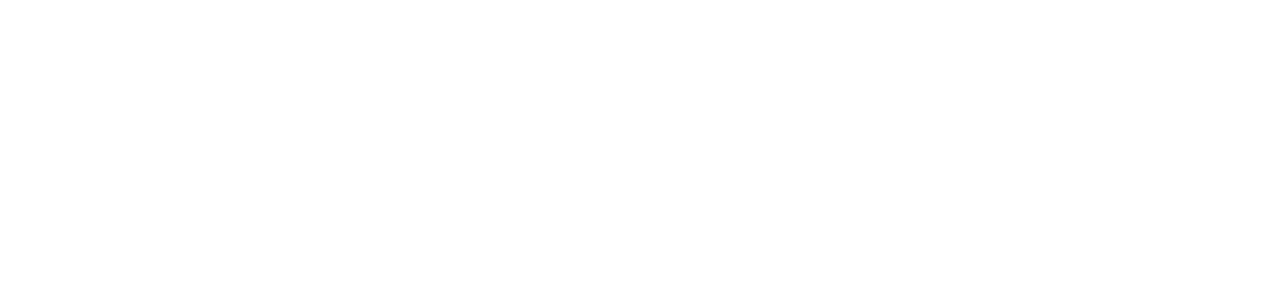
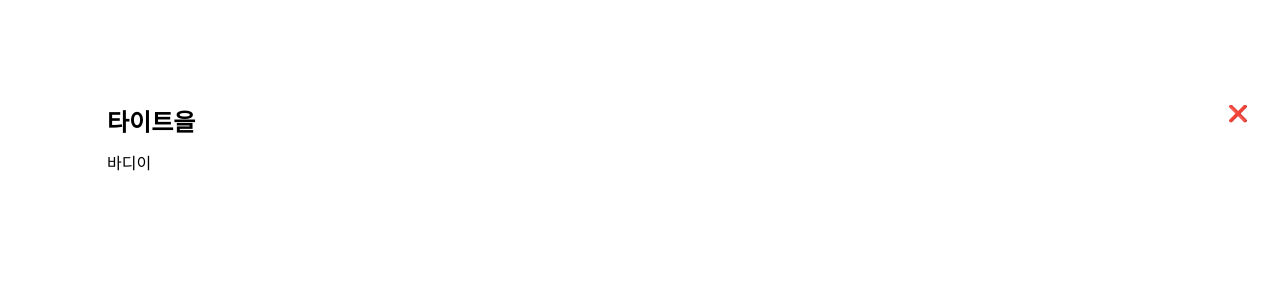
Before and after one commit to read0more/free-note, a React (Create React App) app: page / in a window 1280 px wide. Shown: the top 300 px of the page. Built offline with nearby package versions, Linux system fonts and the light colour scheme.

Commit message:
Add: Note 컴포넌트 작성

```diff
--- a/src/App.tsx
+++ b/src/App.tsx
@@ -1,13 +1,24 @@
-import React from "react";
+import React, { useState } from "react";
 import styles from "./App.module.css";
+import { Item } from "./common/types";
 import Aside from "./components/Aside/Aside";
 import Main from "./components/Main/Main";
+import Section from "./components/Section/Section";
 
 function App() {
+  const [items, setItems] = useState<Item[]>([
+    {
+      type: "note",
+      title: "타이트을",
+      body: "바디이",
+    },
+  ]);
+  const SectionComponent = () => <Section items={items} />;
+
   return (
     <div className={styles.app}>
       <Aside />
-      <Main />
+      <Main Section={SectionComponent} />
     </div>
   );
 }
--- a/src/components/Aside/Aside.tsx
+++ b/src/components/Aside/Aside.tsx
@@ -8,7 +8,8 @@ import {
 } from "@fortawesome/free-solid-svg-icons";
 import { faYoutube } from "@fortawesome/free-brands-svg-icons";
 
-const Aside = () => (
+const Aside = () => {
+  return (
     <aside className={styles.aside}>
       <FontAwesomeIcon icon={faImage} className={styles.logo} />
       <FontAwesomeIcon icon={faYoutube} className={styles.logo} />
@@ -16,5 +17,6 @@ const Aside = () => (
       <FontAwesomeIcon icon={faTasks} className={styles.logo} />
     </aside>
   );
+};
 
 export default Aside;
--- a/src/components/Main/Main.tsx
+++ b/src/components/Main/Main.tsx
@@ -1,9 +1,14 @@
 import React from "react";
 import styles from "./Main.module.css";
 
-const Main = () => (
+type Props = {
+  Section: React.FC;
+};
+
+const Main: React.FC<Props> = ({ Section }) => (
   <main className={styles.main}>
     <h1 className={styles.title}>Free Note</h1>
+    <Section />
   </main>
 );
 
--- /dev/null
+++ b/src/components/NoteItem/NoteItem.module.css
@@ -0,0 +1,18 @@
+@value noteBlack, noteGrey from '/src/common/colors.css';
+
+.article {
+  position: relative;
+}
+
+.title {
+  font-size: 1.5em;
+  display: block;
+  margin-bottom: 0.5em;
+}
+
+.delete {
+  position: absolute;
+  cursor: pointer;
+  top: 0;
+  right: 0;
+}
--- /dev/null
+++ b/src/components/NoteItem/NoteItem.tsx
@@ -0,0 +1,13 @@
+import React from "react";
+import { Note } from "../../common/types";
+import styles from "./NoteItem.module.css";
+
+const NoteItem: React.FC<Omit<Note, "type">> = ({ title, body }) => (
+  <article className={styles.article}>
+    <b className={styles.title}>{title}</b>
+    <div>{body}</div>
+    <span className={styles.delete}>❌</span>
+  </article>
+);
+
+export default NoteItem;
--- /dev/null
+++ b/src/components/Section/Section.module.css
@@ -0,0 +1,11 @@
+@value noteBlack, noteGrey from '/src/common/colors.css';
+
+.section {
+  margin: 1em;
+}
+
+.item {
+  padding: 1em;
+  background-color: white;
+  border-radius: 10px;
+}
--- /dev/null
+++ b/src/components/Section/Section.tsx
@@ -0,0 +1,35 @@
+import React from "react";
+import { Item } from "../../common/types";
+import NoteItem from "../NoteItem/NoteItem";
+import styles from "./Section.module.css";
+
+type Props = {
+  items: Item[];
+};
+
+const Section: React.FC<Props> = ({ items }) => {
+  const getItemComponent = (item: Item) => {
+    switch (item.type) {
+      case "image":
+        return;
+      case "video":
+        return;
+      case "note":
+        return <NoteItem title={item.title} body={item.body} />;
+      case "task":
+        return;
+    }
+  };
+
+  return (
+    <section className={styles.section}>
+      <ul>
+        {items.map((item) => (
+          <li className={styles.item}>{getItemComponent(item)}</li>
+        ))}
+      </ul>
+    </section>
+  );
+};
+
+export default Section;
--- a/src/index.css
+++ b/src/index.css
@@ -1,13 +1,22 @@
 body {
   margin: 0;
-  font-family: -apple-system, BlinkMacSystemFont, 'Segoe UI', 'Roboto', 'Oxygen',
-    'Ubuntu', 'Cantarell', 'Fira Sans', 'Droid Sans', 'Helvetica Neue',
+  font-family: -apple-system, BlinkMacSystemFont, "Segoe UI", "Roboto", "Oxygen",
+    "Ubuntu", "Cantarell", "Fira Sans", "Droid Sans", "Helvetica Neue",
     sans-serif;
   -webkit-font-smoothing: antialiased;
   -moz-osx-font-smoothing: grayscale;
 }
 
 code {
-  font-family: source-code-pro, Menlo, Monaco, Consolas, 'Courier New',
+  font-family: source-code-pro, Menlo, Monaco, Consolas, "Courier New",
     monospace;
 }
+
+figure,
+ul,
+ol,
+li {
+  list-style: none;
+  margin: 0;
+  padding: 0;
+}
```
Lines whose indentation alone changed are shown as unchanged.
